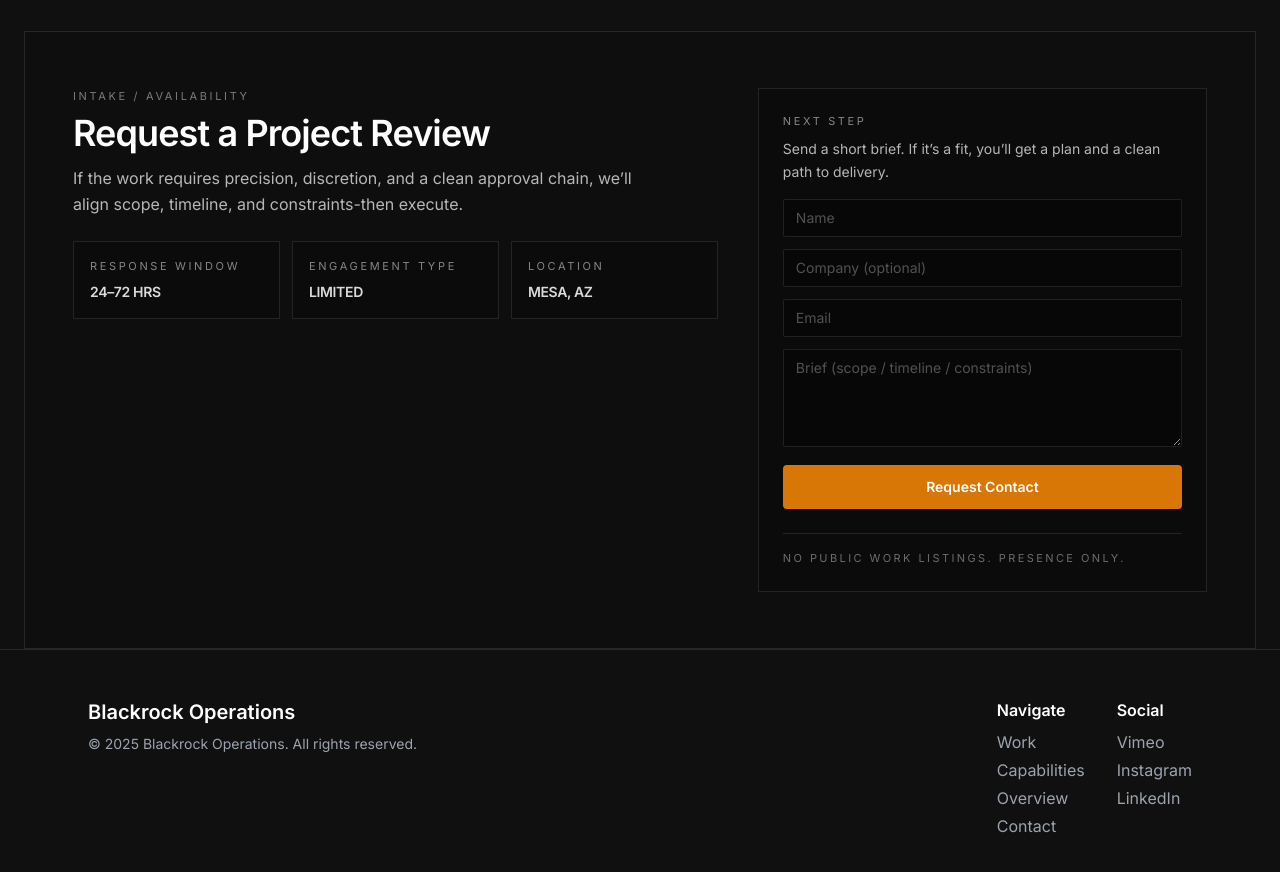
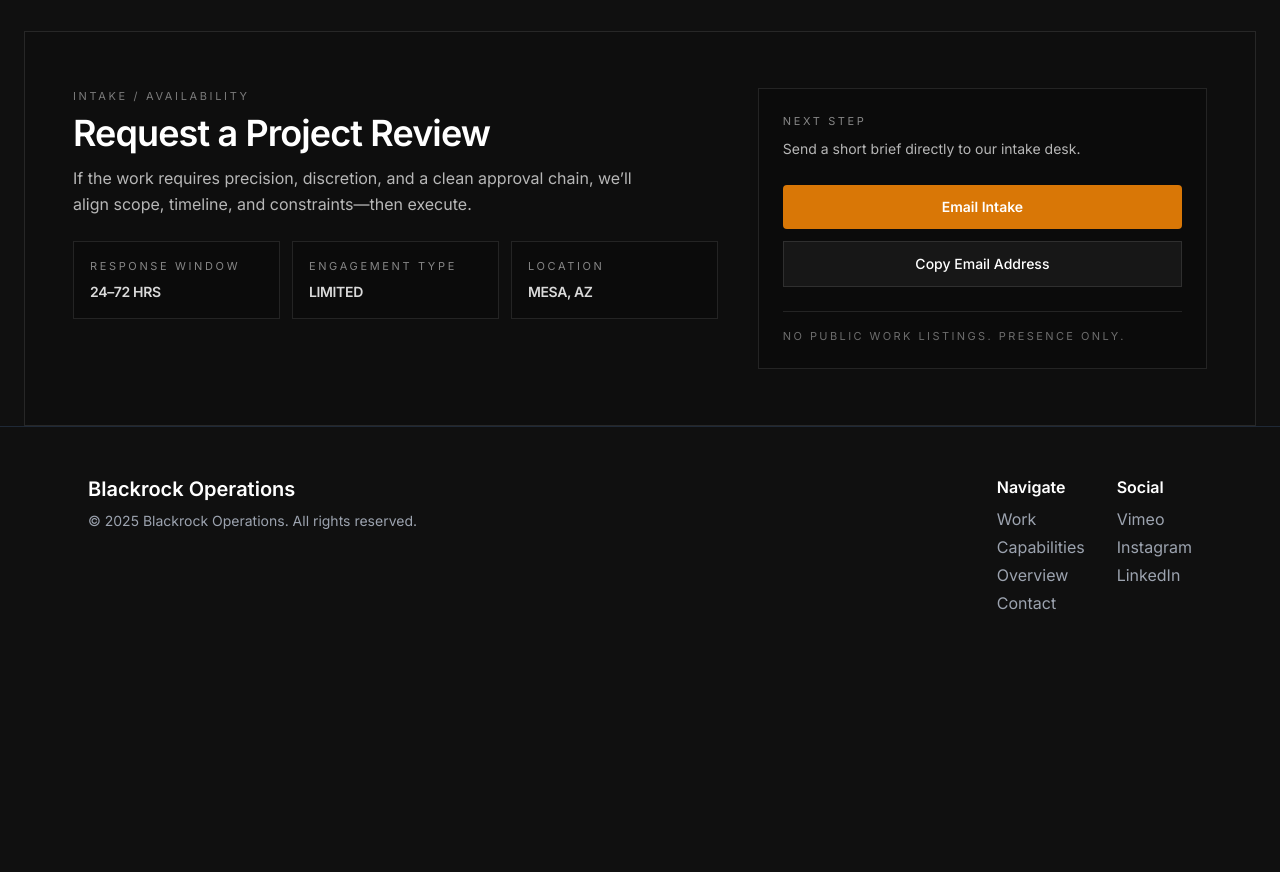
Before and after one commit to EntropyCapital/blackrockoperations.github.io, a Next.js app: page / in a window 1280 px wide. Shown: the part 3300-4172 px from the top of the page. After the commit the page ends 3963 px from the top, so only its background shows below. Built offline with nearby package versions, Linux system fonts and the light colour scheme.

Commit message:
Refactor CtaSection to handle email intake
Updated CtaSection component to include email functionality and copy feature.

```diff
--- a/app/components/CtaSection.jsx
+++ b/app/components/CtaSection.jsx
@@ -3,65 +3,25 @@
 import { useState } from 'react';
 
 export default function CtaSection() {
-  const [status, setStatus] = useState('idle'); // idle | sending | sent | error
-  const [errorMsg, setErrorMsg] = useState('');
+  const email = "colton@blackrockoperations.com";
+  const [copied, setCopied] = useState(false);
 
-  async function onSubmit(e) {
-    e.preventDefault();
-    setStatus('sending');
-    setErrorMsg('');
-
-    const formEl = e.currentTarget; // this IS the <form>
-    try {
-      const form = new FormData(formEl);
-
-      const payload = {
-        name: String(form.get('name') || ''),
-        company: String(form.get('company') || ''),
-        email: String(form.get('email') || ''),
-        details: String(form.get('details') || ''),
-      };
-
-      const res = await fetch('/api/contact', {
-        method: 'POST',
-        headers: { 'Content-Type': 'application/json' },
-        body: JSON.stringify(payload),
-      });
-
-      const data = await res.json().catch(() => ({}));
-
-      if (!res.ok) {
-        throw new Error(data?.error || 'Request failed.');
-      }
-
-      setStatus('sent');
-      formEl.reset();
-    } catch (err) {
-      setStatus('error');
-      setErrorMsg(err?.message || 'Something failed. Try again.');
-    }
-  }
+  const handleCopy = () => {
+    navigator.clipboard.writeText(email);
+    setCopied(true);
+    setTimeout(() => setCopied(false), 2000);
+  };
 
   return (
     <div className="border border-white/10 bg-[#0e0e0e]">
       <div className="px-6 py-12 md:px-12 md:py-14">
         <div className="grid gap-10 md:grid-cols-12 md:items-start">
-          {/* LEFT */}
           <div className="md:col-span-7">
-            <p className="text-[11px] uppercase tracking-[0.24em] text-white/45">
-              Intake / Availability
+            <p className="text-[11px] uppercase tracking-[0.24em] text-white/45">Intake / Availability</p>
+            <h3 className="mt-2 text-3xl font-semibold tracking-tight md:text-4xl">Request a Project Review</h3>
+            <p className="mt-3 max-w-xl text-base leading-relaxed text-white/70">
+              If the work requires precision, discretion, and a clean approval chain, we’ll align scope, timeline, and constraints—then execute.
             </p>
-
-            <h3 className="mt-2 text-3xl font-semibold tracking-tight md:text-4xl">
-              Request a Project Review
-            </h3>
-
-            <p className="mt-3 max-w-xl text-base leading-relaxed text-white/70">
-              If the work requires precision, discretion, and a clean approval chain,
-              we’ll align scope, timeline, and constraints-then execute.
-            </p>
-
-            {/* TRUST / SPECS */}
             <div className="mt-6 grid gap-3 sm:grid-cols-3">
               <MiniSpec label="Response window" value="24–72 HRS" />
               <MiniSpec label="Engagement type" value="LIMITED" />
@@ -69,66 +29,27 @@
             </div>
           </div>
 
-          {/* RIGHT */}
           <div className="md:col-span-5">
             <div className="border border-white/10 bg-black/20 p-6">
-              <div className="text-[11px] uppercase tracking-[0.24em] text-white/50">
-                Next step
-              </div>
-
+              <div className="text-[11px] uppercase tracking-[0.24em] text-white/50">Next step</div>
               <p className="mt-2 text-sm leading-relaxed text-white/70">
-                Send a short brief. If it’s a fit, you’ll get a plan and a clean
-                path to delivery.
+                Send a short brief directly to our intake desk.
               </p>
 
-              <form onSubmit={onSubmit} className="mt-4 space-y-3">
-                <input
-                  name="name"
-                  placeholder="Name"
-                  className="w-full rounded-sm border border-white/10 bg-black/30 px-3 py-2 text-sm text-white placeholder:text-white/30 focus:outline-none focus:ring-1 focus:ring-white/20"
-                  required
-                />
-
-                <input
-                  name="company"
-                  placeholder="Company (optional)"
-                  className="w-full rounded-sm border border-white/10 bg-black/30 px-3 py-2 text-sm text-white placeholder:text-white/30 focus:outline-none focus:ring-1 focus:ring-white/20"
-                />
-
-                <input
-                  name="email"
-                  type="email"
-                  placeholder="Email"
-                  className="w-full rounded-sm border border-white/10 bg-black/30 px-3 py-2 text-sm text-white placeholder:text-white/30 focus:outline-none focus:ring-1 focus:ring-white/20"
-                  required
-                />
-
-                <textarea
-                  name="details"
-                  placeholder="Brief (scope / timeline / constraints)"
-                  rows={4}
-                  className="w-full rounded-sm border border-white/10 bg-black/30 px-3 py-2 text-sm text-white placeholder:text-white/30 focus:outline-none focus:ring-1 focus:ring-white/20"
-                  required
-                />
-
+              <div className="mt-6 space-y-3">
+                <a
+                  href={`mailto:${email}`}
+                  className="inline-flex w-full items-center justify-center rounded bg-orange-600 px-6 py-3 text-sm font-semibold text-white transition hover:bg-orange-500"
+                >
+                  Email Intake
+                </a>
                 <button
-                  type="submit"
-                  disabled={status === 'sending'}
-                  className="inline-flex w-full items-center justify-center rounded bg-orange-600 px-6 py-3 text-sm font-semibold text-white transition hover:bg-orange-500 disabled:opacity-60 disabled:cursor-not-allowed"
+                  onClick={handleCopy}
+                  className="w-full border border-white/10 bg-white/5 px-6 py-3 text-sm font-medium text-white transition hover:bg-white/10"
                 >
-                  {status === 'sending' ? 'Sending…' : 'Request Contact'}
+                  {copied ? "Address Copied" : "Copy Email Address"}
                 </button>
-
-                {status === 'sent' && (
-                  <div className="text-[11px] uppercase tracking-[0.22em] text-white/60">
-                    Received. Response window: 24–72 hrs.
-                  </div>
-                )}
-
-                {status === 'error' && (
-                  <div className="text-sm text-red-400">{errorMsg}</div>
-                )}
-              </form>
+              </div>
 
               <div className="mt-6 border-t border-white/10 pt-4 text-[11px] uppercase tracking-[0.22em] text-white/40">
                 No public work listings. Presence only.
@@ -144,12 +65,8 @@
 function MiniSpec({ label, value }) {
   return (
     <div className="border border-white/10 bg-black/20 p-4">
-      <div className="text-[11px] uppercase tracking-[0.24em] text-white/50">
-        {label}
-      </div>
-      <div className="mt-2 text-sm font-semibold tracking-tight text-white/85">
-        {value}
-      </div>
+      <div className="text-[11px] uppercase tracking-[0.24em] text-white/50">{label}</div>
+      <div className="mt-2 text-sm font-semibold tracking-tight text-white/85">{value}</div>
     </div>
   );
 }
```
